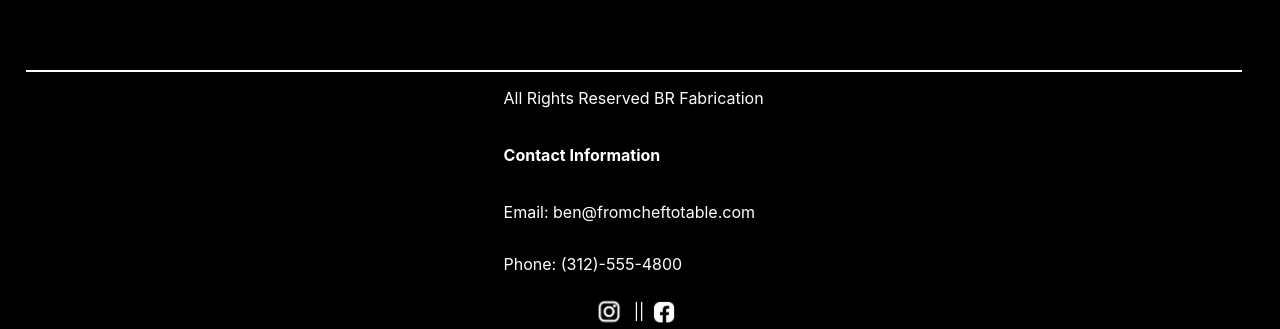
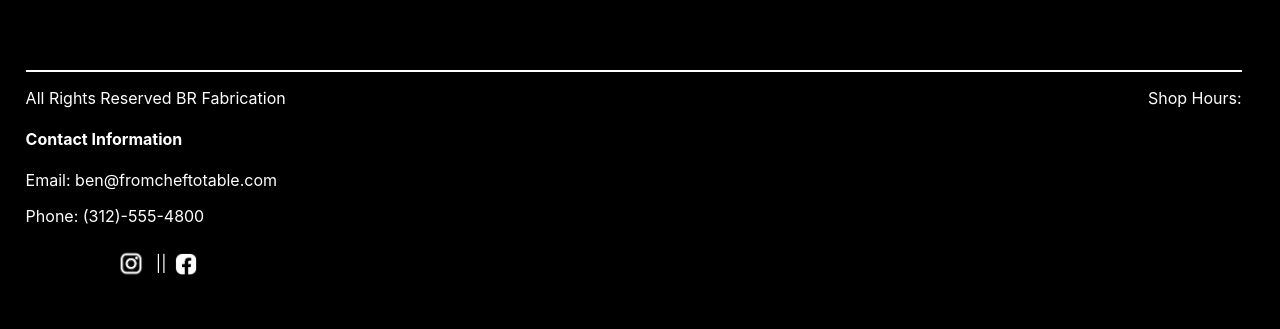
Before and after one commit to mwrowan89/BR-Fabrication-React.js, a React (Create React App) app: page / in a window 1280 px wide. Shown: the part 4394-4723 px from the top of the page. After the commit the page ends 4678 px from the top, so only its background shows below. Built offline with nearby package versions, Linux system fonts and the light colour scheme.

Commit message:
Footer added hours and more info

```diff
--- a/src/components/Footer.jsx
+++ b/src/components/Footer.jsx
@@ -6,6 +6,7 @@ import FacebookLogo from "../assets/facbook logo11.png";
 function Footer() {
   return (
     <div className="footer">
+      <div className="footer-left">
         <p>All Rights Reserved BR Fabrication</p>
         <h4>Contact Information</h4>
         <p>Email: ben@fromcheftotable.com</p>
@@ -31,8 +32,17 @@ function Footer() {
             target="_blank"
             rel="noopener noreferrer"
           >
-          <img src={FacebookLogo} width="22" height="22" alt="FaceBook Link" />
+            <img
+              src={FacebookLogo}
+              width="22"
+              height="22"
+              alt="FaceBook Link"
+            />
           </a>
+        </div>
+      </div>
+      <div className="footer-right">
+        <p>Shop Hours: </p>
       </div>
     </div>
   );
--- a/src/css/Footer.css
+++ b/src/css/Footer.css
@@ -3,9 +3,9 @@
   width: 95vw;
   margin-left: -18vw;
   color: white;
-  display: grid;
-  grid-template-areas: 2fr 2fr, 2fr 2fr;
+  display: flex;
   place-content: center;
+  justify-content: space-between;
 }
 .links-footer {
   display: flex;
@@ -13,3 +13,5 @@
   justify-content: center;
   color: white;
 }
+.footer-right {
+}
```
Lines whose indentation alone changed are shown as unchanged.
